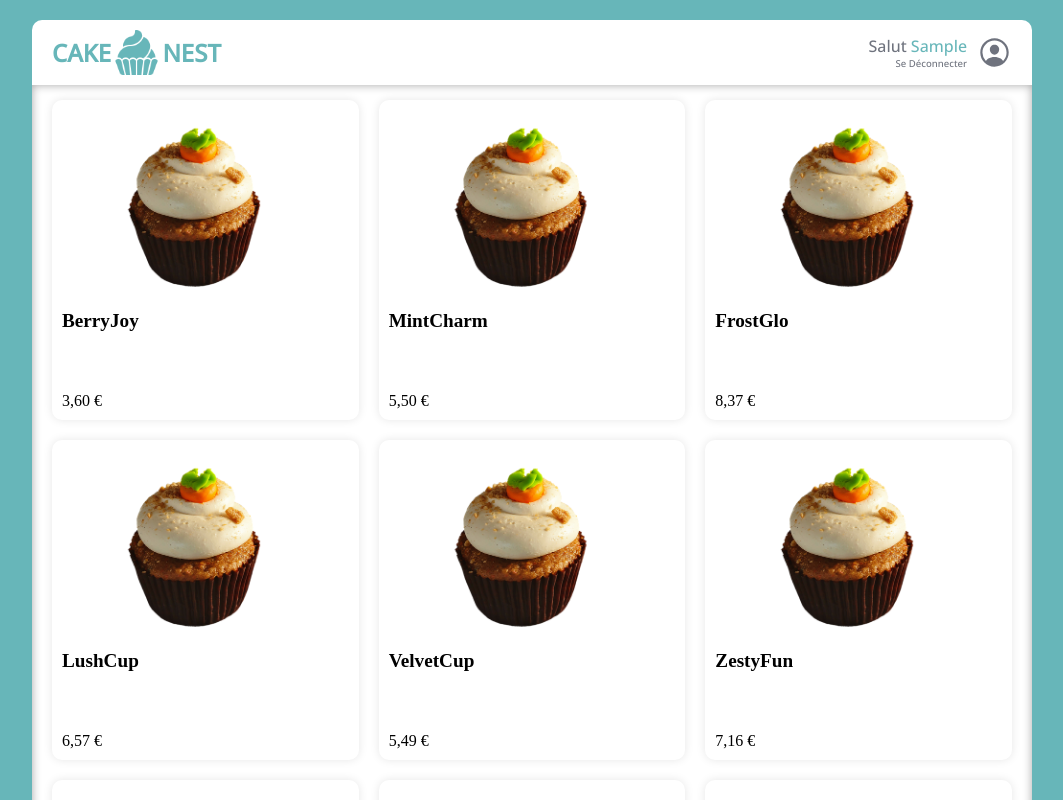
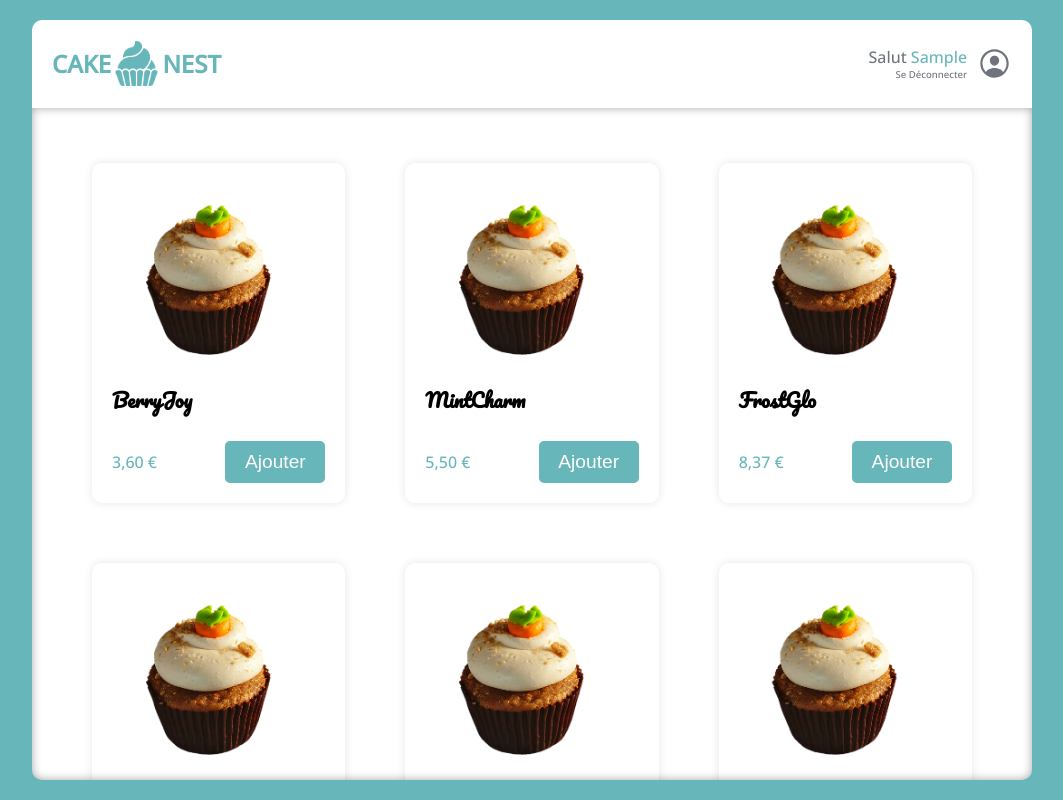
Before and after one commit to prisca-c/cake-nest-creative, a React (Vite) app: page / in a window 1280 px wide. Both pictures are taken after typing "Sample" into the empty fields and a click on the button "Mon espace". Shown: the whole page, without its empty margins (108-1171 px from the left). Built offline with nearby package versions, Linux system fonts and the light colour scheme; the HTML template or start-up script is replaced by a standard one.

Commit message:
refactor(style): update style for card, menu and add overflow scroll to main

```diff
--- a/src/components/Menu/ItemCard.tsx
+++ b/src/components/Menu/ItemCard.tsx
@@ -1,6 +1,8 @@
 import { ItemMenuType } from '../../types/ItemMenuType.ts';
 import styled from 'styled-components';
 import { handleFrenchPriceFormat } from '../../utils/math.ts';
+import { Button } from '../Button.tsx';
+import { theme } from '../../theme';
 
 type ItemCardProps = {
   item: ItemMenuType;
@@ -14,9 +16,14 @@ export const ItemCard = ({ item }: ItemCardProps) => {
   return (
     <Card>
       <img src={item.imageSource} alt={item.title} />
-      <div>
+      <div className={'infos'}>
         <h3>{item.title}</h3>
-        <p>{handlePrice(item.price)}</p>
+        <div className={'footer'}>
+          <p>{handlePrice(item.price)}</p>
+          <Button variant={'primary'} width={'100px'}>
+            Ajouter
+          </Button>
+        </div>
       </div>
     </Card>
   );
@@ -25,24 +32,24 @@ export const ItemCard = ({ item }: ItemCardProps) => {
 const Card = styled.div`
   display: flex;
   flex-direction: column;
-  width: 100%;
   border-radius: 10px;
   box-shadow: 0 0 10px 0 rgba(0, 0, 0, 0.1);
   overflow: hidden;
   cursor: pointer;
   transition: all 0.3s ease-in-out;
+  padding: 10px;
 
   &:hover {
     transform: scale(1.05);
   }
 
   img {
-    width: 100%;
     height: 200px;
+    width: auto;
     object-fit: cover;
   }
 
-  div {
+  .infos {
     display: flex;
     flex-direction: column;
     justify-content: space-between;
@@ -50,15 +57,24 @@ const Card = styled.div`
     height: 100px;
 
     h3 {
+      font-family: 'Pacifico', cursive;
       font-size: 1.2rem;
       font-weight: 600;
       color: #000;
     }
 
-    p {
-      font-size: 1rem;
-      font-weight: 400;
-      color: #000;
+    .footer {
+      display: flex;
+      justify-content: space-between;
+      align-items: center;
+
+      p {
+        font-family: 'Open Sans', sans-serif;
+        font-size: 1rem;
+        font-weight: 400;
+        vertical-align: center;
+        color: ${theme.colors.primary};
+      }
     }
   }
 `;
--- a/src/components/Menu/Menu.tsx
+++ b/src/components/Menu/Menu.tsx
@@ -17,14 +17,16 @@ export const Menu = () => {
 const MenuDiv = styled.div`
   display: grid;
   grid-template-columns: repeat(1, 1fr);
-  width: 100%;
   gap: 20px;
+  padding: clamp(20px, 5vw, 40px) clamp(20px, 5vw, 40px);
 
   @media ${theme.devices.tablet} {
     grid-template-columns: repeat(2, 1fr);
+    gap: 40px;
   }
 
   @media ${theme.devices.laptop} {
     grid-template-columns: repeat(3, 1fr);
+    gap: 60px;
   }
 `;
--- a/src/layouts/MainLayout.tsx
+++ b/src/layouts/MainLayout.tsx
@@ -56,4 +56,5 @@ const Main = styled.div`
   box-shadow: inset 0 0 10px rgba(0, 0, 0, 0.35);
   border-radius: 0 0 10px 10px;
   height: 100%;
+  overflow: scroll;
 `;
```
